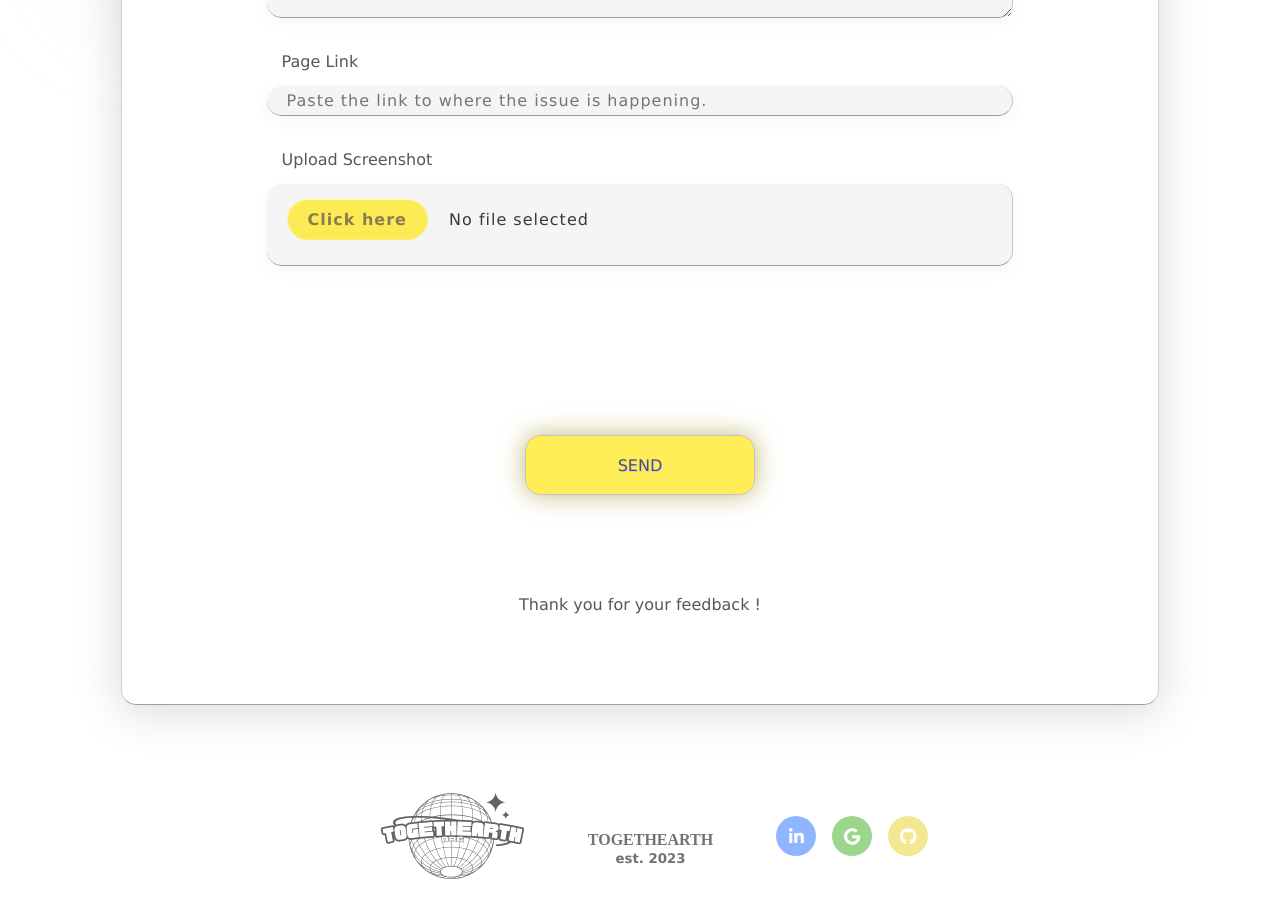
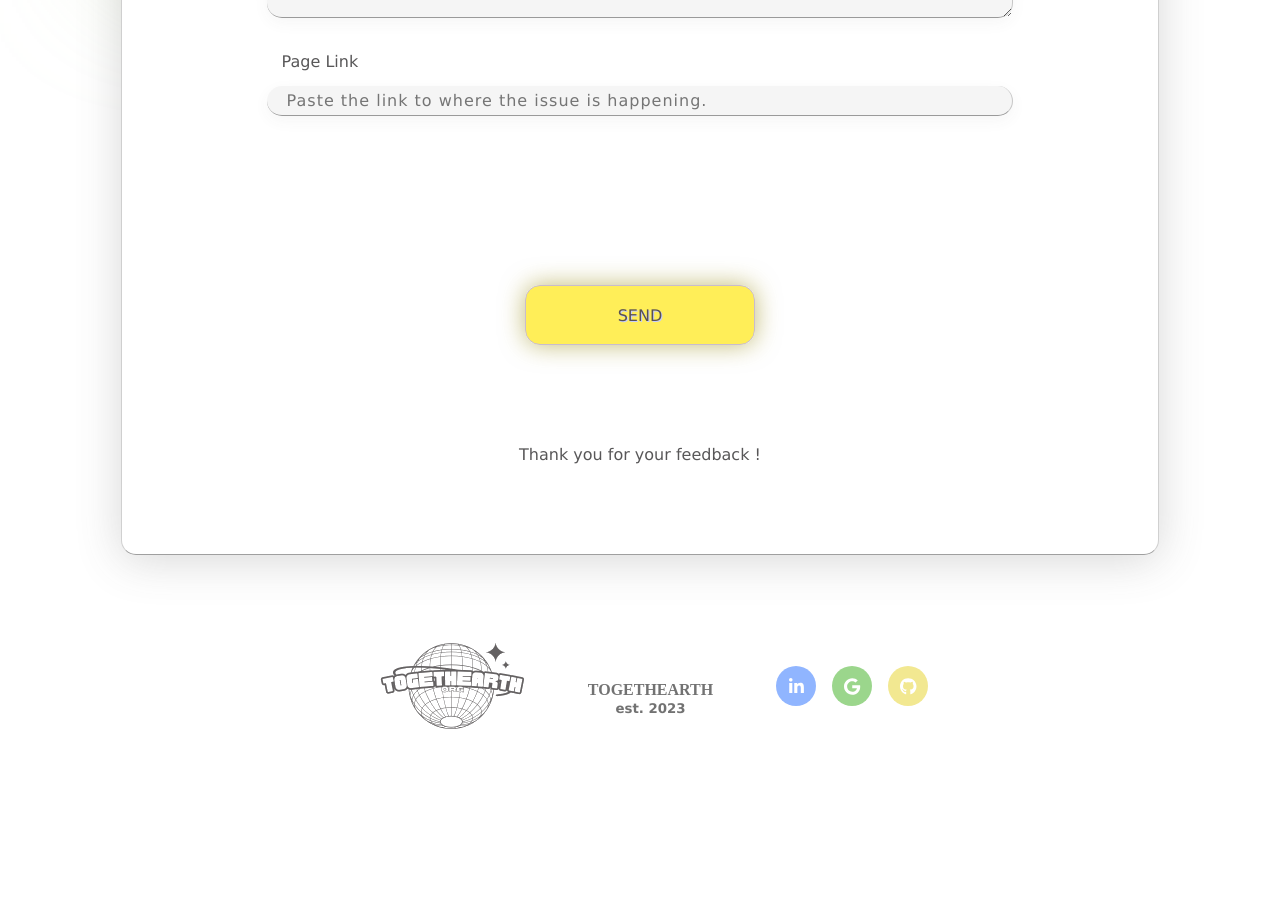
Before and after one commit to paulinedavid/web_project, a Vue app in the folder client/: page /help-page in a window 1280 px wide. Shown: the part 1080-1997 px from the top of the page. After the commit the page ends 1873 px from the top, so only its background shows below. Built offline with nearby package versions, Linux system fonts and the light colour scheme; what v-scroll-lock would draw is missing.

Commit message:
help page done

```diff
--- a/client/src/views/HelpPage.vue
+++ b/client/src/views/HelpPage.vue
@@ -34,7 +34,7 @@
                 <h1 class="modal-Title">Contact Support</h1>
                 <p class="help-prompt">For any problem with your account, security concerns, or questions about our policy,
                     we're happy to help !</p>
-                <form action="" class="help-form" @submit.prevent="formSubmit" enctype="multipart/form-data">
+                <form action="" class="help-form" @submit.prevent="formSubmit">
                     <div class="all-questions">
                         <div class="help-question">
                             <label for="fname" class="help-label">Your Name * </label>
@@ -61,19 +61,6 @@
                             <label for="fname" class="help-label">Page Link </label>
                             <input type="text" id="fname" name="fname" class="help-input"
                                 placeholder="Paste the link to where the issue is happening." v-model="txtLink"><br>
-                        </div>
-                        <div class="help-question">
-                            <label for="file-upload" class="help-label">Upload Screenshot</label>
-                            <div class="help-input">
-                                <button class="Create-planning-Btn" style="margin-right: 15px;"
-                                    @click="$refs.fileupload.click()">Click here</button>
-                                <input type="file" id="file-upload" ref="fileupload" name="file-upload" class="help-input"
-                                    placeholder="Upload a screenshot of the issue." @change="handleFileChange"
-                                    style="display:none">
-                                {{ labelText }}
-                            </div>
-
-                            <br>
                         </div>
                         <div class="help-question" style="height: 40px;">
                             <p class="help-prompt" v-if="sent" style="color: green"> Help Request sent !</p>
@@ -175,18 +162,6 @@ export default {
 
         },
         sendMail() {
-            const formData = new FormData();
-
-            console.log(this.selectedFile)
-
-            if (this.selectedFile) {
-                console.log("here")
-                formData.append('file-upload', this.selectedFile, this.selectedFile.name);
-                console.log(formData)
-            }
-
-            console.log(formData)
-
             let mailOptions = {
                 to: 'masterbookefrei@gmail.com',
                 subject: 'Demande de support',
@@ -206,8 +181,6 @@ export default {
                     },
                 ],
             };
-
-            formData.append('mailOptions', JSON.stringify(mailOptions));
 
             fetch(this.addressServer + "/email/send", {
           method: 'POST',
```
